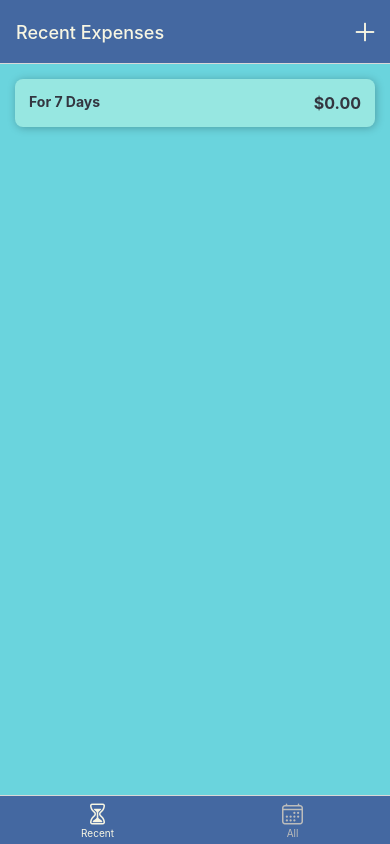
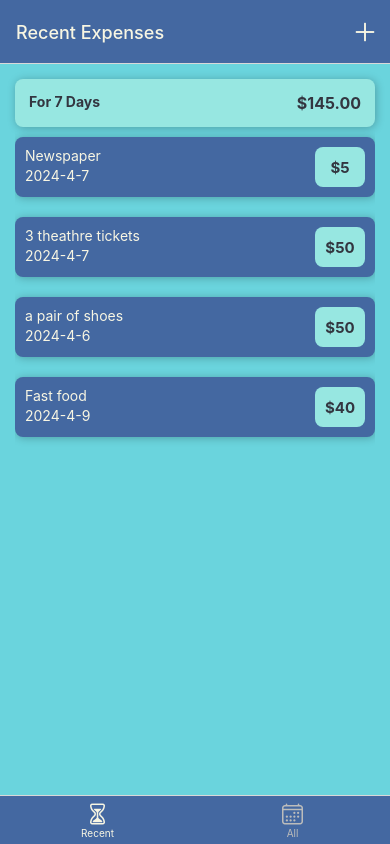
Before and after one commit to Mustafazirhli98/ExpenseTracker-ReactNativeApp, a React Native app: screen / in a window 390 px wide. Built offline with nearby package versions, Linux system fonts and the light colour scheme.

Commit message:
expenseForm fixed

```diff
--- a/App.js
+++ b/App.js
@@ -27,8 +27,8 @@ const styles = StyleSheet.create({
 
 
 //TODOS
+// Manage expenses düzenlemelerini yap.
 // stil düzenlemesi yap.
-// Manage expenses düzenlemelerini yap.
 // HTTP services dosyasını oluştur.
 // Firebase'e data gönder.
 // ekrana fireBase'den gelen datayı yükle
--- a/components/form/ExpenseForm.jsx
+++ b/components/form/ExpenseForm.jsx
@@ -1,25 +1,49 @@
 import { StyleSheet, View } from "react-native"
 import FormButton from "../UI/FormButton"
-import Input from "./input"
+import Input from "./Input"
+import { useState } from "react"
 
 const ExpenseForm = ({ submitButtonLabel }) => {
+
+    const [inputData, setInputData] = useState({
+        amount: { value: "", isValid: true },
+        date: { value: "", isValid: true },
+        description: { value: "", isValid: true }
+    })
+
+    const inputChangeHandler = (inputName, enteredText) => {
+        setInputData(prev => ({
+            ...prev,
+            [inputName]: { value: enteredText, isValid: true }
+        }
+        ))
+    }
+
     return (
         <View>
             <View style={styles.inputGroup}>
                 <Input
                     label="amount"
                     textInputConfig={{
-                        keyboardType: "number-pad"
+                        keyboardType: "number-pad",
+                        onChangeText: (enteredText) => inputChangeHandler("amount", enteredText)
                     }}
                 />
                 <Input
                     label="date"
                     textInputConfig={{
-                        placeHolder: "YYYY-MM-DD"
+                        maxLength: 10,
+                        placeHolder: "YYYY-MM-DD",
+                        onChangeText: (enteredText) => inputChangeHandler("date", enteredText)
                     }}
                 />
             </View>
-            <Input label="description" />
+            <Input
+                label="description"
+                textInputConfig={{
+                    onChangeText: (enteredText) => inputChangeHandler("description", enteredText)
+                }}
+            />
             <View style={styles.buttonContainer}>
                 <FormButton style={styles.button}>Cancel</FormButton>
                 <FormButton style={styles.button}>{submitButtonLabel}</FormButton>
--- a/components/form/Input.jsx
+++ b/components/form/Input.jsx
@@ -1,12 +1,20 @@
-import { Text, TextInput, View } from "react-native"
+import { StyleSheet, Text, TextInput, View } from "react-native"
+import { GlobalStyles } from "../../constants/GlobalStyles"
 
 const Input = ({ label, textInputConfig }) => {
+    console.log(textInputConfig)
     return (
         <View>
             <Text>{label}</Text>
-            <TextInput />
+            <TextInput {...textInputConfig} style={styles.inputStyles} />
         </View>
     )
 }
 
 export default Input
+
+const styles = StyleSheet.create({
+    inputStyles: {
+        backgroundColor: GlobalStyles.COLORS.light200
+    }
+})
--- a/context/ExpensesCTX.js
+++ b/context/ExpensesCTX.js
@@ -23,6 +23,12 @@ const DUMMY_DATA = [
         amount: 50,
         date: new Date("2024-04-06"),
         description: "a pair of shoes",
+        id: 4
+    },
+    {
+        amount: 40,
+        date: new Date("2024-04-09"),
+        description: "Fast food",
         id: 4
     }
 ]
--- a/navigations/NativeStack.jsx
+++ b/navigations/NativeStack.jsx
@@ -1,3 +1,4 @@
+import { GlobalStyles } from "../constants/GlobalStyles"
 import ManageExpenses from "../screens/ManageExpenses"
 import BottomTabs from "./BottomTabs"
 import { createNativeStackNavigator } from "@react-navigation/native-stack"
@@ -14,7 +15,16 @@ const NativeStack = () => {
                     headerShown: false
                 }}
             />
-            <Stack.Screen name="ManageExpenses" component={ManageExpenses} />
+            <Stack.Screen
+                name="ManageExpenses"
+                component={ManageExpenses}
+                options={{
+                    headerStyle: {
+                        backgroundColor: GlobalStyles.COLORS.primary300
+                    },
+                    headerTintColor: GlobalStyles.COLORS.light200
+                }}
+            />
         </Stack.Navigator>
     )
 }
--- a/screens/ManageExpenses.jsx
+++ b/screens/ManageExpenses.jsx
@@ -5,15 +5,11 @@ import ExpenseForm from "../components/form/ExpenseForm"
 
 const ManageExpenses = ({ navigation, route }) => {
     const editedId = route.params?.id
-    isEditMode = !!editedId
+    const isEditMode = !!editedId
 
     useLayoutEffect(() => {
         navigation.setOptions({
             title: isEditMode ? "Update Expense" : "Add",
-            headerStyle: {
-                backgroundColor: GlobalStyles.COLORS.primary300
-            },
-            headerTintColor: GlobalStyles.COLORS.light200
         })
     }, [])
 
--- a/screens/RecentExpenses.jsx
+++ b/screens/RecentExpenses.jsx
@@ -10,6 +10,7 @@ const RecentExpenses = () => {
         const expenseDate = getRecentDays(today, 7)
         return item.date > expenseDate
     })
+
     return (
         <ExpensesOutput expenses={recentExpenses} periodName={"For 7 Days"} />
     )
--- a/utils/dates.js
+++ b/utils/dates.js
@@ -1,5 +1,5 @@
 export const getRecentDays = (date, days) => {
-    return new Date(date.getFullYear(), date.getMonth(), date.getDate() - 1)
+    return new Date(date.getFullYear(), date.getMonth(), date.getDate() - days)
 }
 
 export const getFormattedDate = (date) => {
```
